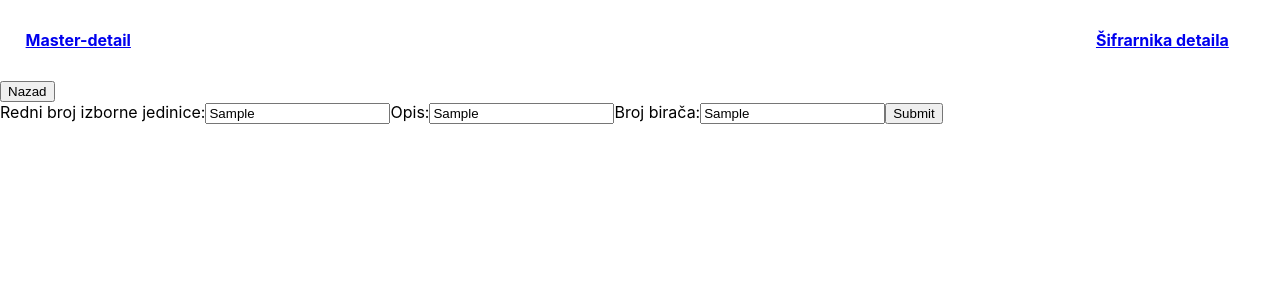
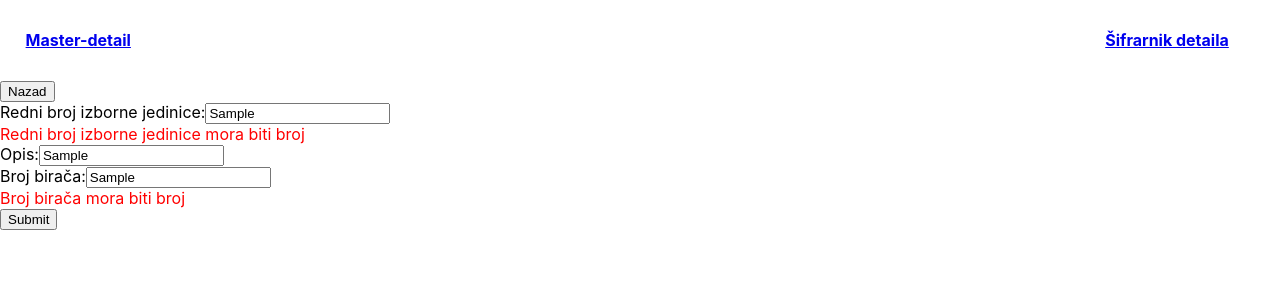
Before and after one commit to DomagojP5/infsus-lab3, a React (Create React App) app in the folder src/infsus-frontend/: page /sifrarnik/create in a window 1280 px wide. Both pictures are taken after typing "Sample", "Sample", "Sample" into the empty fields and a click on the input "Submit". Shown: the top 300 px of the page. Built offline with nearby package versions, Linux system fonts and the light colour scheme; no server answers.

Commit message:
Napravljena složenija validacija za create šifrarnika

```diff
--- a/src/infsus-frontend/src/component/header.js
+++ b/src/infsus-frontend/src/component/header.js
@@ -17,7 +17,7 @@ const Header = () => {
             <a href='/' className='navbar-item-link'>Master-detail</a>
         </div>
         <div className='site'>
-            <a href='/sifrarnik' className='navbar-item-link'>Šifrarnika detaila</a>
+            <a href='/sifrarnik' className='navbar-item-link'>Šifrarnik detaila</a>
         </div>
       </div>
     );
--- a/src/infsus-frontend/src/views/Sifrarnik/create.js
+++ b/src/infsus-frontend/src/views/Sifrarnik/create.js
@@ -1,5 +1,5 @@
 import React, { useEffect, useState } from 'react';
-import { putIzbornaJedinica } from '../../services/api';
+import { putIzbornaJedinica, fetchIzborneJedinice } from '../../services/api';
 import { useNavigate } from "react-router-dom";
 
 const SifrarnikCreate = () => {
@@ -9,6 +9,8 @@ const SifrarnikCreate = () => {
     const [redniBrojIzbJed, setRedniBrojIzbJed] = useState('');
     const [opis, setOpis] = useState('');
     const [brojBiraca, setBrojBiraca] = useState('');
+    const [errors, setErrors] = useState({});
+    const [izborneJedinice, setIzborneJedinice] = useState([]);
 
     const handleRedniBrojIzbJedChange = (e) => {
         e.preventDefault();
@@ -27,6 +29,35 @@ const SifrarnikCreate = () => {
 
     async function handleSubmit(e) {
         e.preventDefault();
+        const newErrors = {};
+        if (!redniBrojIzbJed) newErrors.redniBrojIzbJed = "Redni broj izborne jedinice je obavezan"
+        if (isNaN(redniBrojIzbJed)) newErrors.redniBrojIzbJed = "Redni broj izborne jedinice mora biti broj"
+        if (redniBrojIzbJed < 0) newErrors.redniBrojIzbJed = "Redni broj izborne jedinice mora biti veći od 0"
+
+        if (!opis) newErrors.opis = "Opis izborne jedinice je obavezan"
+        if (opis.length > 200) newErrors.opis = "Opis izborne jedinice mora biti kraći od 200 znakova"
+
+        if (!brojBiraca) newErrors.brojBiraca = "Broj birača je obavezan"
+        if (isNaN(brojBiraca)) newErrors.brojBiraca = "Broj birača mora biti broj"
+
+        try {
+            const response = await fetchIzborneJedinice();
+            let maxNumber = response[0].brojbirača;
+            let sum = 0;
+            for (let i = 1; i < response.length; ++i) {
+                sum = sum + response[i].brojbirača;
+            }
+            let current = sum;
+            sum = sum + parseInt(brojBiraca);
+            if (sum > maxNumber) newErrors.brojBiraca = "Broj birača je prevelik. Broj slobodnih birača je " + (parseInt(maxNumber) - parseInt(current));
+        } catch (error) {
+            console.error('Error fetching politicke stranke:', error);
+        }
+
+        if (Object.keys(newErrors).length > 0) {
+            setErrors(newErrors);
+        } else {
+            setErrors({});
             await putIzbornaJedinica(redniBrojIzbJed, opis, brojBiraca).
             then(response => {
                 console.log(response.data);
@@ -36,24 +67,34 @@ const SifrarnikCreate = () => {
                 console.error('Error making CREATE request:', error);
             });
         }
+    }
 
     return (
       <div>
          <button onClick={() => {navigate('/sifrarnik');}}>Nazad</button>
          <form onSubmit={handleSubmit}>
+            <div>
                 <label>
                     Redni broj izborne jedinice:
                     <input type="text" name="rednibrojizbjed" value={redniBrojIzbJed} onChange={handleRedniBrojIzbJedChange}/>
                 </label>
+                {errors.redniBrojIzbJed && <div style={{ color: 'red' }}>{errors.redniBrojIzbJed}</div>}
+            </div>
+            <div>
                 <label>
                     Opis:
                     <input type="text" name="opis" value={opis} onChange={handleOpisChange}/>
                 </label>
+                {errors.opis && <div style={{ color: 'red' }}>{errors.opis}</div>}
+            </div>
+            <div>
                 <label>
                     Broj birača:
                     <input type="text" name="brojbiraca" value={brojBiraca} onChange={handleBrojBiracaChange}/>
                 </label>
+                {errors.brojBiraca && <div style={{ color: 'red' }}>{errors.brojBiraca}</div>}
                 <input type="submit" value="Submit" />
+            </div>
         </form>
       </div>
     );
```
Lines whose indentation alone changed are shown as unchanged.
